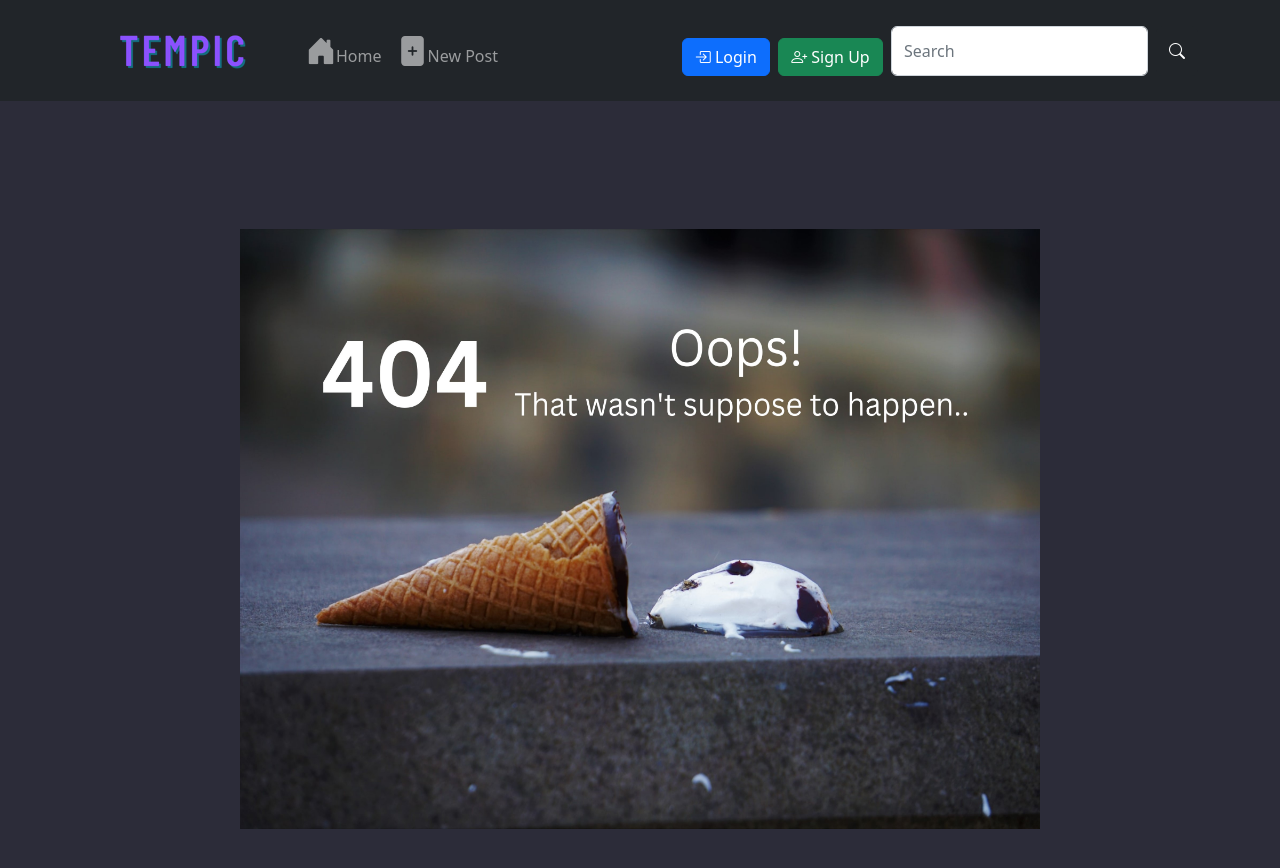
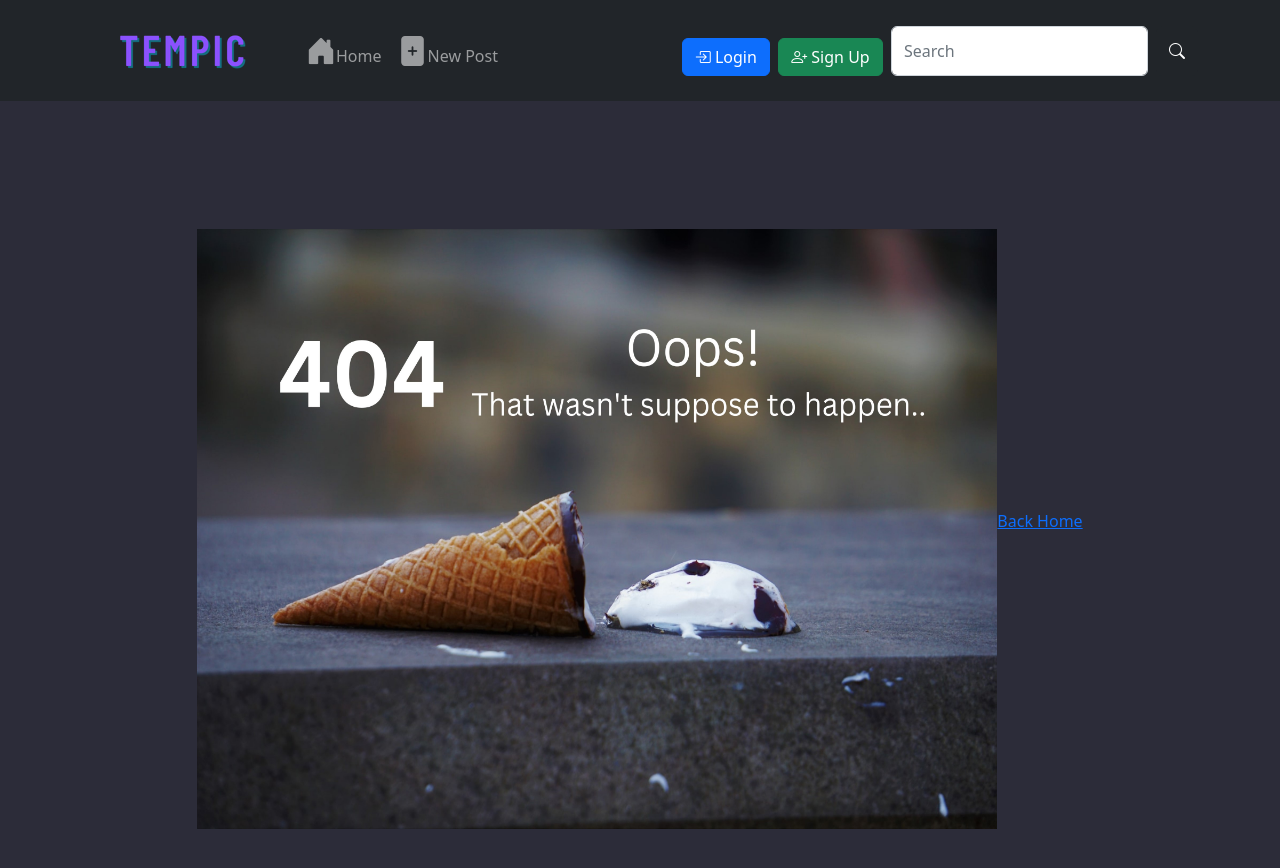
Before and after one commit to CEOnyon/image-share-app, a React (Create React App) app in the folder frontend/: page /error in a window 1280 px wide. Shown: the top 868 px of the page. Built offline with nearby package versions, Linux system fonts and the light colour scheme.

Commit message:
added back home href

```diff
--- a/frontend/src/components/error.jsx
+++ b/frontend/src/components/error.jsx
@@ -8,7 +8,9 @@ export default class Error extends Component {
 
         <div className='error404'>
             <img src={error} alt='melting ice cream cone' height={600} width={800} />
+           <p><a href="/Home">Back Home</a></p>
         </div>
+
 
     )};
 }
```
